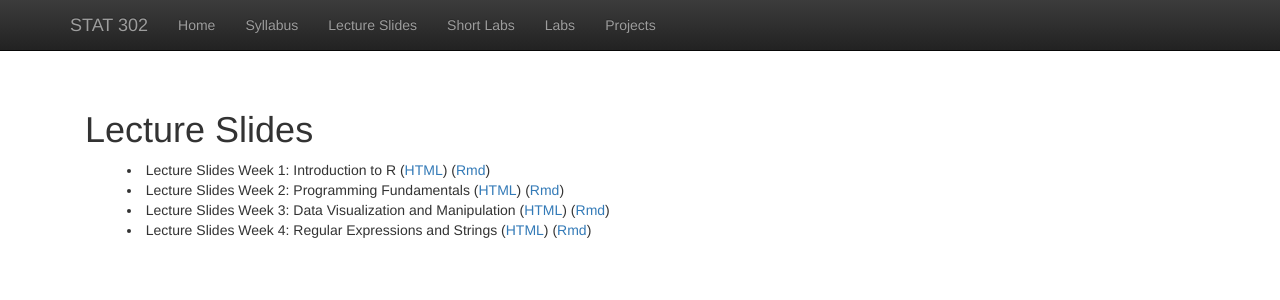
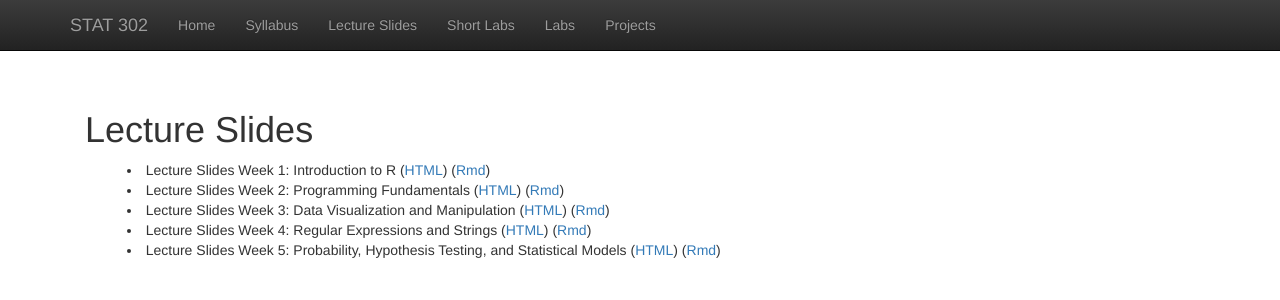
Before and after one commit to bryandmartin/STAT302, a Jekyll site: the page built from lectureslides.html, in a window 1280 px wide. Shown: the top 300 px of the page. Built offline with Jekyll 4.4.1, drawn with Linux system fonts in a browser that asks for light colours; nearby versions of some CDN libraries; library files that are not in the unit come from our copies.

Commit message:
Add LS5 pt1

```diff
--- a/docs/LectureSlides/lectureslides5/lectureslides5.Rmd
+++ b/docs/LectureSlides/lectureslides5/lectureslides5.Rmd
@@ -648,5 +648,5 @@ This is less than our pre-determined cut-off of 0.05, so we conclude that our re
 Note that we do **not** conclude that $H_0$ is false, or that $H_a$ is true! We only state our conclusion in terms of sufficient evidence to reject the null or insufficient evidence to reject the null!
 
 ---
-
+layout: false
 # P-values, type 1 and type 2 error
--- a/docs/LectureSlides/lectureslides5/lectureslides5.html
+++ b/docs/LectureSlides/lectureslides5/lectureslides5.html
@@ -667,7 +667,7 @@ This is less than our pre-determined cut-off of 0.05, so we conclude that our re
 Note that we do **not** conclude that `\(H_0\)` is false, or that `\(H_a\)` is true! We only state our conclusion in terms of sufficient evidence to reject the null or insufficient evidence to reject the null!
 
 ---
-
+layout: false
 # P-values, type 1 and type 2 error
     </textarea>
 <style data-target="print-only">@media screen {.remark-slide-container{display:block;}.remark-slide-scaler{box-shadow:none;}}</style>
--- a/lectureslides.html
+++ b/lectureslides.html
@@ -25,3 +25,8 @@ title:  'Lecture Slides'
 	(<a class="active" href="docs/LectureSlides/lectureslides4/lectureslides4.html">HTML</a>)
 	(<a class = "active" href="https://raw.githubusercontent.com/bryandmartin/STAT302/master/docs/LectureSlides/lectureslides4/lectureslides4.Rmd">Rmd</a>)
 </li>
+<li style="padding:0px;margin:0px 20px 0px; text-indent: -1.45em; padding-left: 3em;" >
+	Lecture Slides Week 5: Probability, Hypothesis Testing, and Statistical Models
+	(<a class="active" href="docs/LectureSlides/lectureslides5/lectureslides5.html">HTML</a>)
+	(<a class = "active" href="https://raw.githubusercontent.com/bryandmartin/STAT302/master/docs/LectureSlides/lectureslides5/lectureslides5.Rmd">Rmd</a>)
+</li>
```
